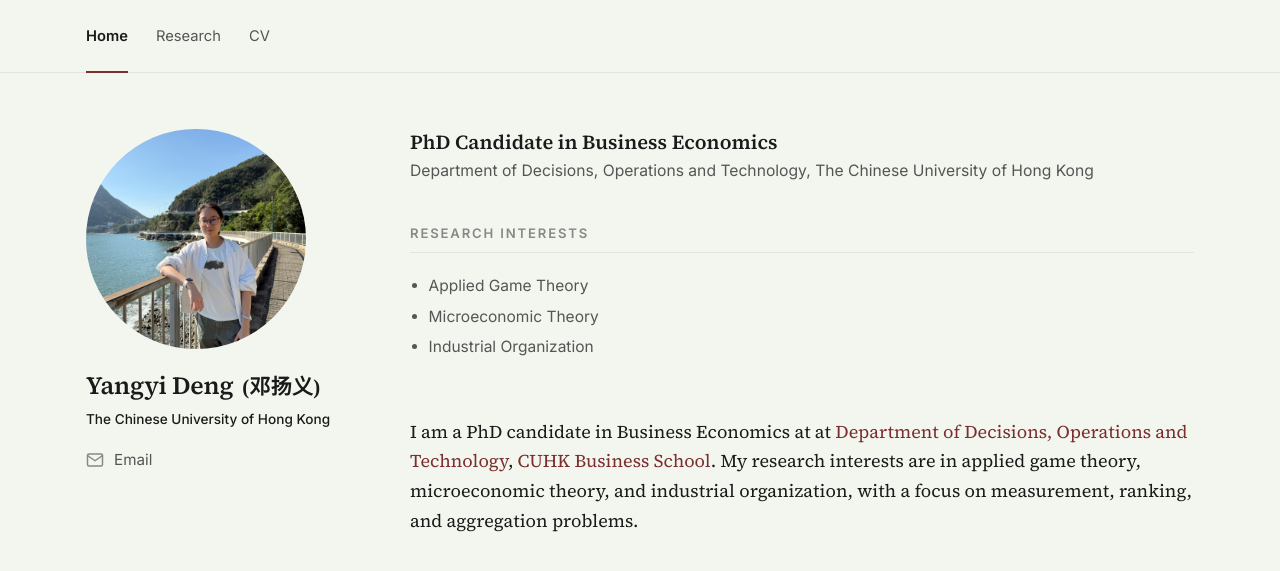
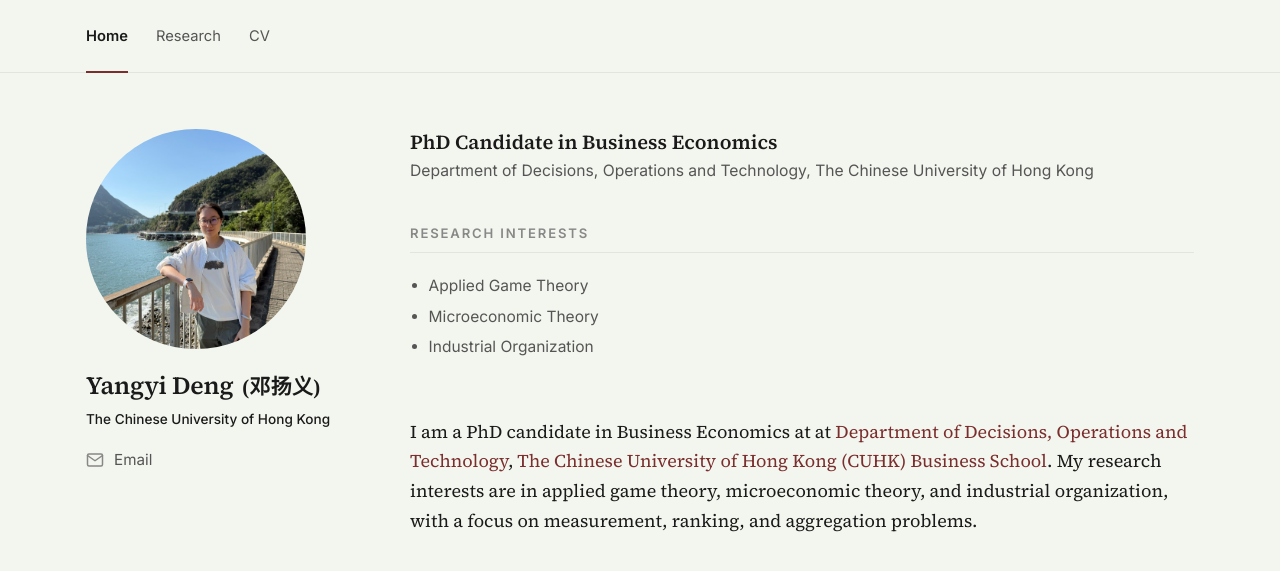
Before and after one commit to yangyi-deng/yangyi-deng.github.io, a Jekyll site: the page built from index.html, in a window 1280 px wide. Shown: the top 571 px of the page. Built offline with Jekyll 4.4.1, drawn with Linux system fonts in a browser that asks for light colours.

Commit message:
Update index.html

```diff
--- a/index.html
+++ b/index.html
@@ -21,7 +21,7 @@ permalink: /
 
 <section>
   <p>
-    I am a PhD candidate in Business Economics at at <a href="https://www.bschool.cuhk.edu.hk/departments/decisions-operations-and-technology/" target="_blank" rel="noopener">Department of Decisions, Operations and Technology</a >, <a href="https://www.bschool.cuhk.edu.hk/" target="_blank" rel="noopener">CUHK Business School</a >. My research interests are in applied game theory, microeconomic theory, and industrial organization, with a focus on measurement, ranking, and aggregation problems.
+    I am a PhD candidate in Business Economics at at <a href="https://www.bschool.cuhk.edu.hk/departments/decisions-operations-and-technology/" target="_blank" rel="noopener">Department of Decisions, Operations and Technology</a >, <a href="https://www.bschool.cuhk.edu.hk/" target="_blank" rel="noopener">The Chinese University of Hong Kong (CUHK) Business School</a >. My research interests are in applied game theory, microeconomic theory, and industrial organization, with a focus on measurement, ranking, and aggregation problems.
   </p>
   <!--  <p>
     I am on the <strong>20XX–XX</strong> academic job market. Please feel free to reach out
```
